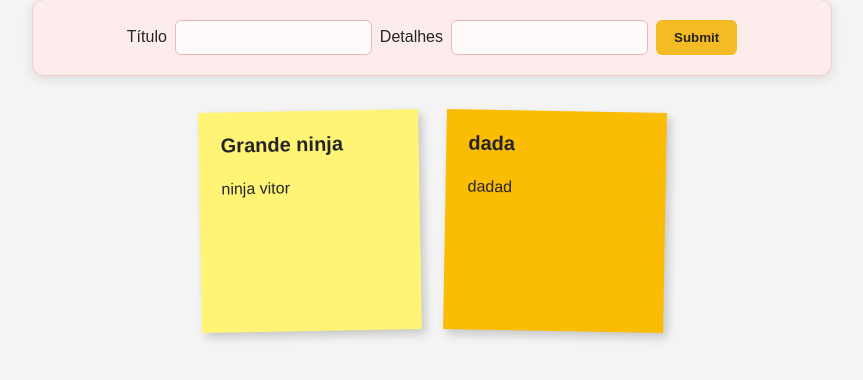
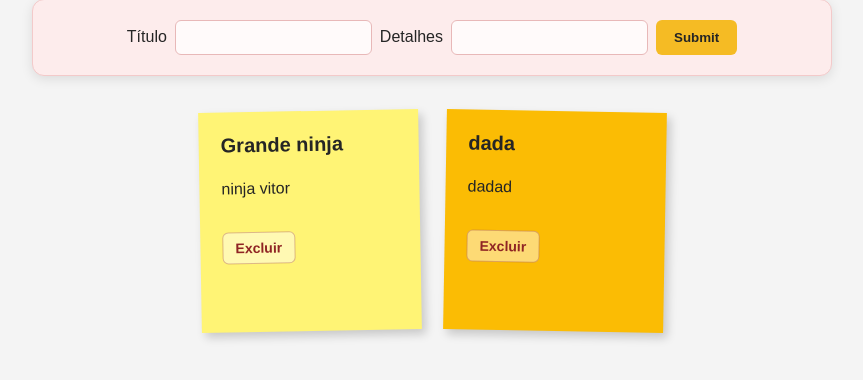
Before and after one commit to Henrique-c2/prog-eficaz-projeto1, a Flask app: page / in a window 1280 px wide. Shown: the part 256-636 px from the top of the page, without its empty margins (208-1071 px from the left). Run offline with Flask 3, Linux system fonts and the light colour scheme; data comes from the database, SQL or seed files in the repository; both versions use the stored data as it was after the commit.

Commit message:
Tarefa 3 - Excluir notas

```diff
--- a/servidor.py
+++ b/servidor.py
@@ -22,5 +22,10 @@ def submit_form():
     views.submit(titulo, detalhes)
     return redirect('/')
 
+@app.route("/delete/<int:note_id>")
+def delete_note(note_id):
+    views.delete(note_id)
+    return redirect("/")
+
 if __name__ == '__main__':
     app.run(debug=True)
--- a/static/getit.css
+++ b/static/getit.css
@@ -133,3 +133,20 @@ form input:not([type="submit"]):focus {
     border-color: #d98c8c;
     box-shadow: 0 0 0 3px rgba(217, 140, 140, 0.2);
 }
+.delete-button {
+    display: inline-block;
+    margin-top: 15px;
+    padding: 7px 12px;
+    color: #8f2424;
+    background-color: rgba(255, 255, 255, 0.45);
+    border: 1px solid rgba(143, 36, 36, 0.3);
+    border-radius: 6px;
+    text-decoration: none;
+    font-size: 14px;
+    font-weight: bold;
+}
+
+.delete-button:hover {
+    color: white;
+    background-color: #c94b4b;
+}
--- a/static/templates/components/note.html
+++ b/static/templates/components/note.html
@@ -1,4 +1,9 @@
 <li>
    <h3>{title}</h3>
    <p>{details}</p>
+   <a
+      href="/delete/{id}"
+      name="delete_button"
+      class="delete-button"
+   >Excluir</a>
 </li>
--- a/utils.py
+++ b/utils.py
@@ -6,7 +6,6 @@ nome_banco = "banco.db"
 def get_connection():
     conexao = sqlite3.connect(nome_banco)
     return conexao
-
 
 def init_db():
     conexao = get_connection()
@@ -28,21 +27,19 @@ def load_data(nome_arquivo=None):
     conexao = get_connection()
     cursor = conexao.cursor()
 
-    cursor.execute("SELECT titulo, detalhes FROM notes")
+    cursor.execute("SELECT id, titulo, detalhes FROM notes")
     resultados = cursor.fetchall()
 
     conexao.close()
-
     notas = [
         {
-            "titulo": resultado[0],
-            "detalhes": resultado[1]
+            "id": resultado[0],
+            "titulo": resultado[1],
+            "detalhes": resultado[2]
         }
         for resultado in resultados
     ]
-
     return notas
-
 
 def load_template(nome_arquivo):
     with open(
@@ -65,3 +62,15 @@ def add_form(titulo, detalhes):
 
     conexao.commit()
     conexao.close()
+
+def delete_note(note_id):
+    conexao = get_connection()
+    cursor = conexao.cursor()
+
+    cursor.execute(
+        "DELETE FROM notes WHERE id = ?",
+        (note_id,)
+    )
+
+    conexao.commit()
+    conexao.close()
--- a/views.py
+++ b/views.py
@@ -1,14 +1,22 @@
-from utils import load_data, load_template, add_form
+from utils import load_data, load_template, add_form, delete_note
+def index():
+    note_template = load_template("components/note.html")
 
-def index():
-    note_template = load_template('components/note.html')
     notes_li = [
-        note_template.format(title=dados['titulo'], details=dados['detalhes'])
-        for dados in load_data('notes.json')
+        note_template.format(
+            id=dados["id"],
+            title=dados["titulo"],
+            details=dados["detalhes"]
+        )
+        for dados in load_data()
     ]
-    notes = '\n'.join(notes_li)
 
-    return load_template('index.html').format(notes=notes)
+    notes = "\n".join(notes_li)
+
+    return load_template("index.html").format(notes=notes)
 
 def submit(titulo, detalhes):
-    add_form(titulo,detalhes)
+    add_form(titulo, detalhes)
+
+def delete(note_id):
+    delete_note(note_id)
```
Also changed, not shown: banco.db.
